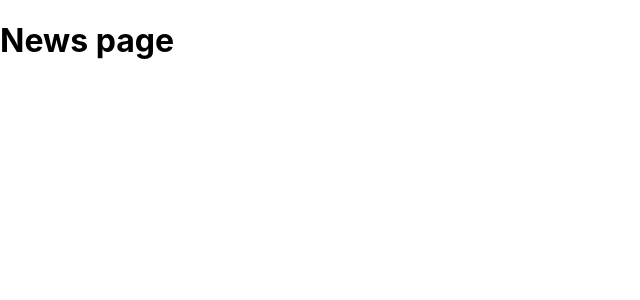
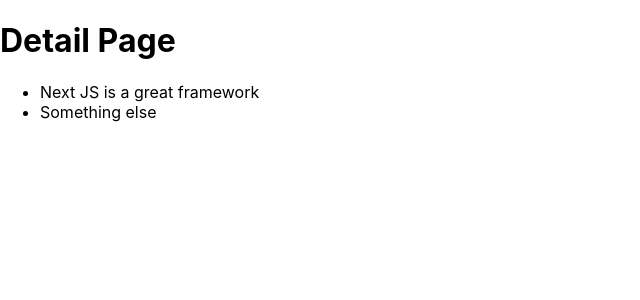
Before and after one commit to ImperiumWebApplications/nextjs-initial-project, a Next.js app: page /news in a window 1280 px wide. Shown: the top 300 px of the page, without its empty margins (0-640 px from the left). Built offline with nearby package versions, Linux system fonts and the light colour scheme.

Commit message:
Introducing links

```diff
--- a/package.json
+++ b/package.json
@@ -14,6 +14,7 @@
     "react-dom": "18.1.0"
   },
   "devDependencies": {
+    "@types/react": "^18.0.9",
     "eslint": "8.16.0",
     "eslint-config-next": "12.1.6"
   }
--- a/pages/news/index.js
+++ b/pages/news/index.js
@@ -1,7 +1,22 @@
 // The page will be served for the url /news
 
+import Link from "next/link";
+import { Fragment } from "react";
+
 const NewsPage = () => {
-  return <h1>News page</h1>;
+  return (
+    <Fragment>
+      <h1>Detail Page</h1>
+      <ul>
+        <li>
+          <Link href={"/news/nextjs-is-a-great-framework"}>
+            Next JS is a great framework
+          </Link>
+        </li>
+        <li>Something else</li>
+      </ul>
+    </Fragment>
+  );
 };
 
 export default NewsPage;
```
Also changed, not shown: 2 other files (tests, documents, lock files or other folders).
